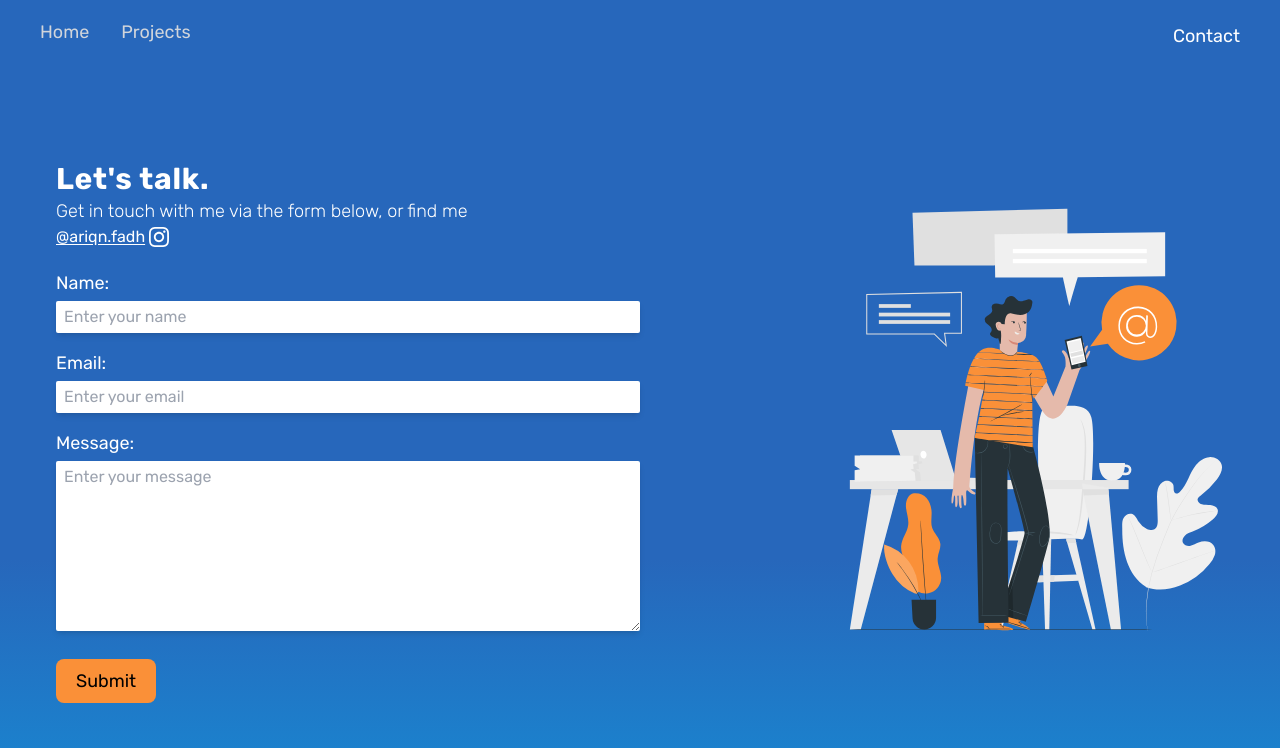
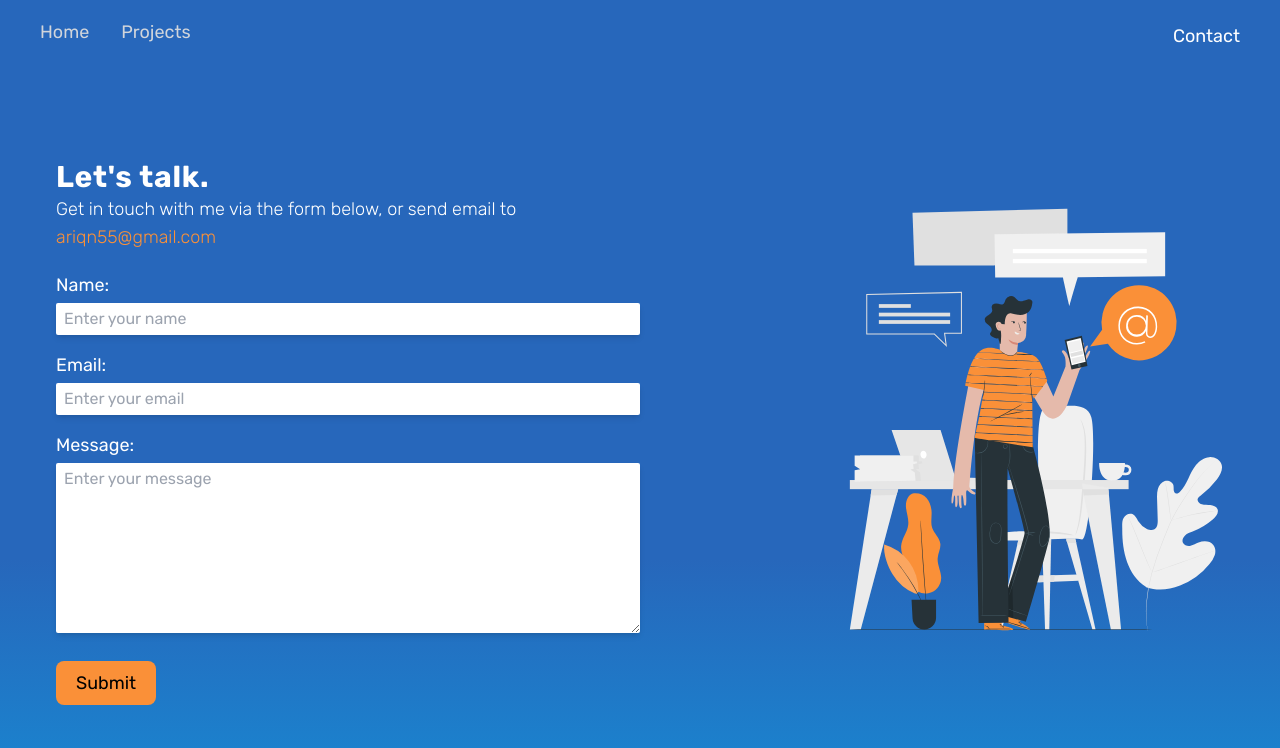
Before and after one commit to AriqNaufalF/first-vue-project, a Vue app: page /contact in a window 1280 px wide. Shown: the top 748 px of the page. Built offline with nearby package versions, Linux system fonts and the light colour scheme.

Commit message:
Change to email instead of instagram

```diff
--- a/src/views/ContactView.vue
+++ b/src/views/ContactView.vue
@@ -80,15 +80,11 @@ async function handleForm() {
           Let's talk.
         </h1>
         <p class="text-lg font-light">
-          Get in touch with me via the form below, or find me
+          Get in touch with me via the form below, or send email to
+          <a href="mailto:ariqn55@gmail.com" class="text-secondary"
+            >ariqn55@gmail.com</a
+          >
         </p>
-        <IconLink
-          web="https://instagram.com/ariqn.fadh"
-          class="flex max-w-min flex-row-reverse items-center justify-end underline underline-offset-2"
-        >
-          <IconInstagram class="mx-0 ml-1 h-5 w-5" />
-          <template #text> @ariqn.fadh </template>
-        </IconLink>
       </div>
       <!-- Contact form -->
       <div>
```
